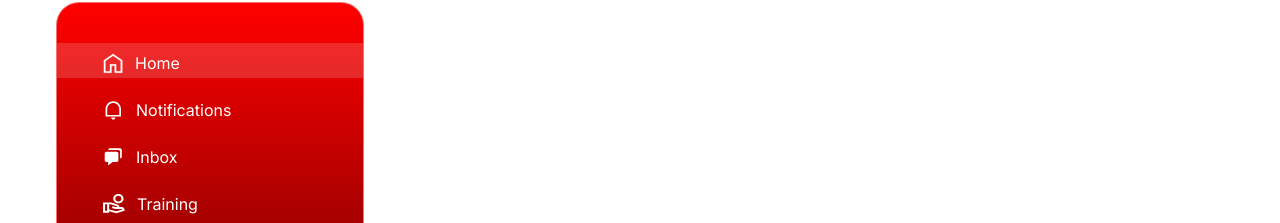
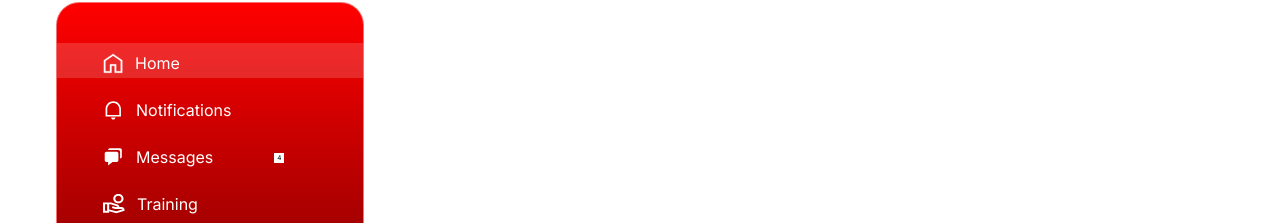
Before and after one commit to Ben-yon/volunteer-management-system, a React (Vite) app: page /profile-management in a window 1280 px wide. Shown: the part 204-427 px from the top of the page. Built offline with nearby package versions, Linux system fonts and the light colour scheme.

Commit message:
profile_management: add message count

```diff
--- a/src/components/profileManagment/ProfileManagement.tsx
+++ b/src/components/profileManagment/ProfileManagement.tsx
@@ -78,7 +78,10 @@ export const ProfileManagement = () => {
                 alt=""
                 className="pl-[46px] pr-3"
               />
-              Inbox
+              Messages
+              <div className="bg-primary relative -right-12 top-2 w-[10px] h-[10px]">
+                <p className="text-black text-[6.36px] leading-[7.7px] text-center pt-[2px]">4</p>
+              </div>
             </NavLink>
             <NavLink
               to="training"
```
